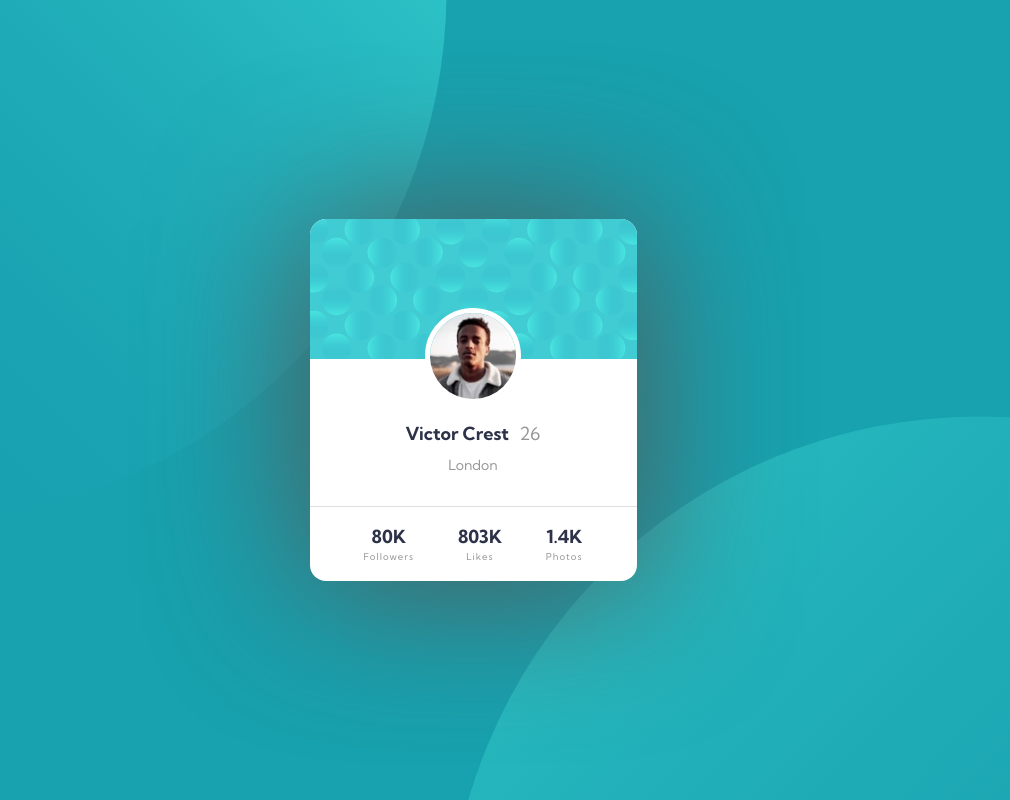
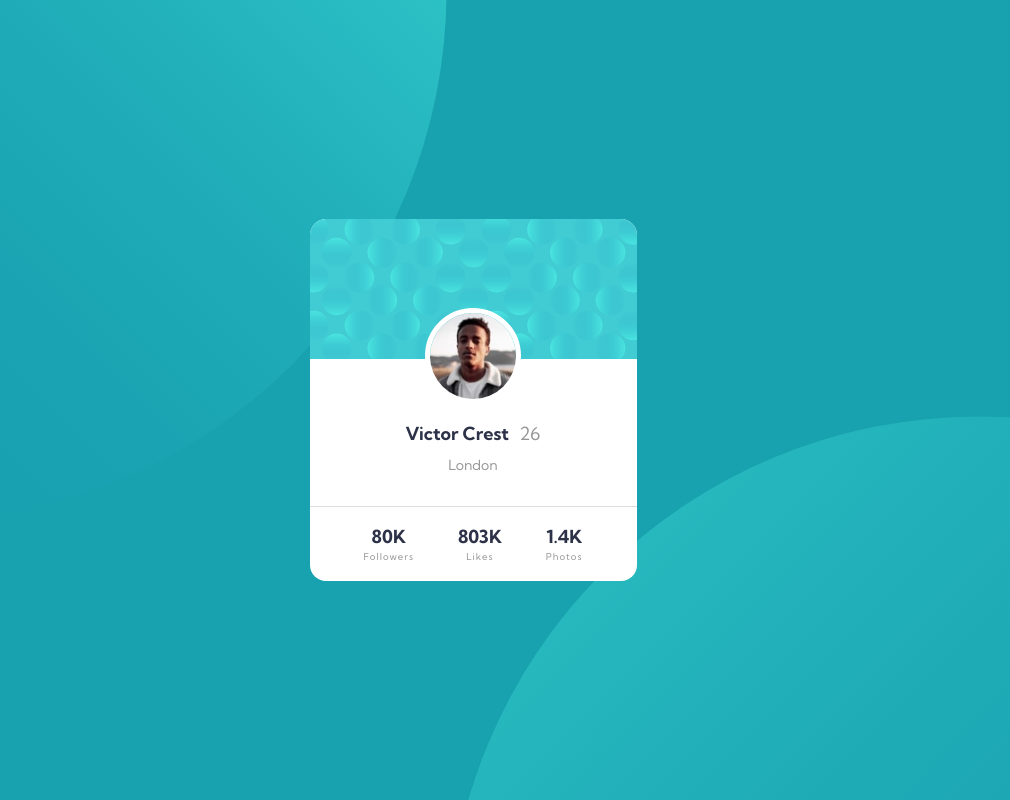
Before and after one commit to yusfsqrtof/profile-card-component-main, a plain HTML site: page index.html in a window 1280 px wide. Shown: the whole page, without its empty margins (167-1177 px from the left). Drawn offline with Linux system fonts and the light colour scheme.

Commit message:
Update style.css

```diff
--- a/style/style.css
+++ b/style/style.css
@@ -81,7 +81,7 @@ main {
     border-radius: 1rem;
     background: var(--clr-bg-100);
     text-align: center;
-    box-shadow: 0 3px 150px 3px #555;
+
 
 }
 
```
